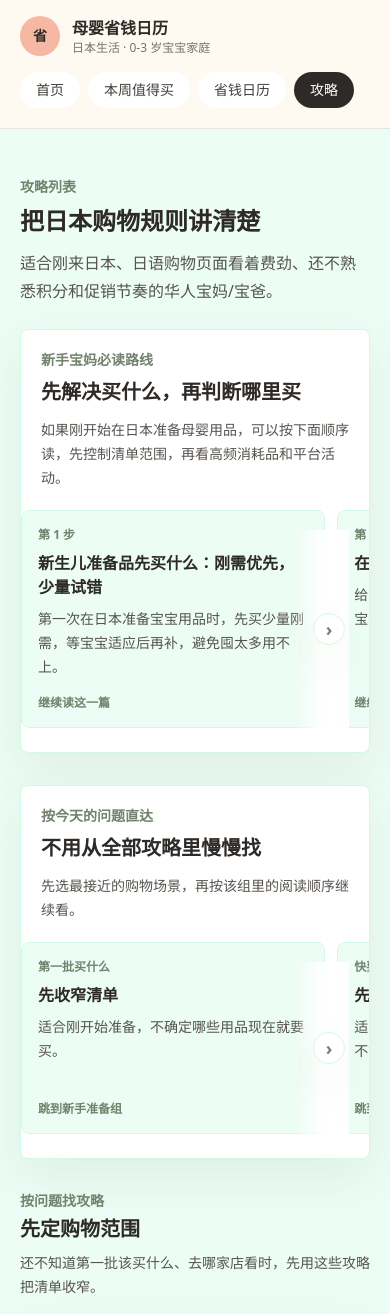
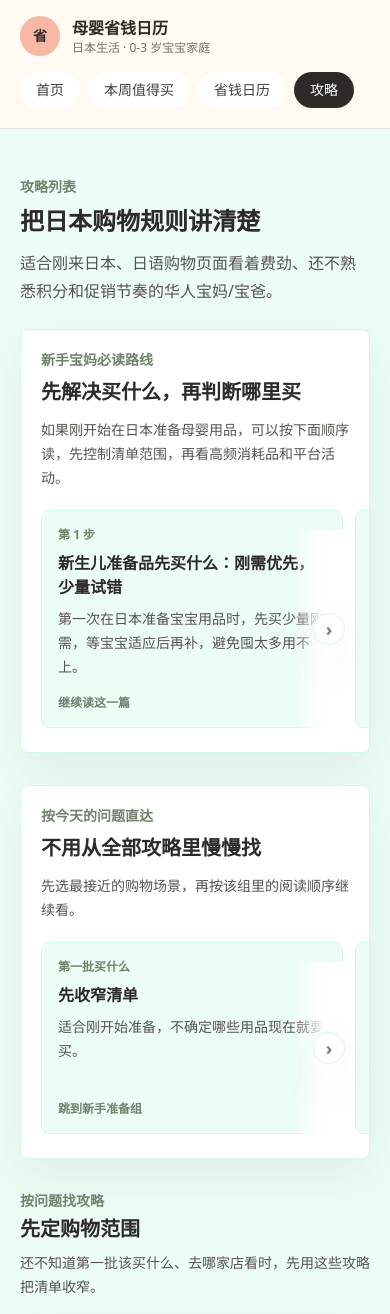
Before and after one commit to fengchuanli/mama-save-jp, a Next.js app: page /guides in a window 390 px wide. Shown: the top 1314 px of the page. Built offline with nearby package versions, Linux system fonts and the light colour scheme.

Commit message:
优化横滑卡片移动端留白

```diff
--- a/components/HorizontalCardSection.tsx
+++ b/components/HorizontalCardSection.tsx
@@ -15,6 +15,7 @@ type HorizontalCardSectionProps<T> = {
   renderCard: (item: T) => ReactNode;
   className?: string;
   scrollHintClassName?: string;
+  itemClassName?: string;
 };
 
 export function HorizontalCardSection<T>({
@@ -27,7 +28,8 @@ export function HorizontalCardSection<T>({
   getKey,
   renderCard,
   className = "",
-  scrollHintClassName = "from-cream via-cream/90"
+  scrollHintClassName = "from-cream via-cream/90",
+  itemClassName = "w-[calc(100vw-5.5rem)] max-w-[21rem] shrink-0 snap-start md:w-auto md:max-w-none md:shrink"
 }: HorizontalCardSectionProps<T>) {
   const scrollHintId = useId();
 
@@ -62,12 +64,12 @@ export function HorizontalCardSection<T>({
         </p>
         <div
           aria-describedby={scrollHintId}
-          className="no-scrollbar -mx-5 flex snap-x snap-mandatory gap-4 overflow-x-auto px-5 pb-2 pr-10 md:mx-0 md:grid md:snap-none md:grid-cols-3 md:gap-5 md:overflow-visible md:px-0 md:pb-0 md:pr-0"
+          className="no-scrollbar -mx-5 flex snap-x snap-mandatory scroll-px-5 gap-4 overflow-x-auto px-5 pb-2 pr-16 md:mx-0 md:grid md:snap-none md:grid-cols-3 md:gap-5 md:overflow-visible md:px-0 md:pb-0 md:pr-0"
         >
           {items.map((item) => (
             <div
               key={getKey(item)}
-              className="w-[82vw] max-w-[22rem] shrink-0 snap-start md:w-auto md:max-w-none md:shrink"
+              className={itemClassName}
             >
               {renderCard(item)}
             </div>
--- a/pages/guides/index.tsx
+++ b/pages/guides/index.tsx
@@ -212,13 +212,13 @@ export default function Guides({ guides }: GuidesProps) {
             <div
               aria-label="新手宝妈必读路线"
               aria-describedby={beginnerScrollHintId}
-              className="no-scrollbar -mx-5 mt-5 flex snap-x snap-mandatory gap-3 overflow-x-auto px-5 pb-1 md:mx-0 md:grid md:snap-none md:grid-cols-3 md:overflow-visible md:px-0 md:pb-0"
+              className="no-scrollbar -mx-5 mt-5 flex snap-x snap-mandatory scroll-px-5 gap-3 overflow-x-auto px-5 pb-1 pr-16 md:mx-0 md:grid md:snap-none md:grid-cols-3 md:overflow-visible md:px-0 md:pb-0 md:pr-0"
             >
               {beginnerGuides.map((guide, index) => (
                 <Link
                   key={guide.slug}
                   href={`/guides/${guide.slug}`}
-                  className="flex min-h-[12.5rem] w-[78vw] min-w-[17rem] shrink-0 snap-start flex-col rounded-lg border border-emerald-100 bg-emerald-50 p-4 transition hover:bg-white md:min-h-[13rem] md:w-auto md:min-w-0"
+                  className="flex min-h-[12.5rem] w-[calc(100vw-5.5rem)] max-w-[21rem] shrink-0 snap-start flex-col rounded-lg border border-emerald-100 bg-emerald-50 p-4 transition hover:bg-white md:min-h-[13rem] md:w-auto md:max-w-none md:shrink"
                 >
                   <p className="text-xs font-semibold text-tea">第 {index + 1} 步</p>
                   <h3 className="mt-2 text-base font-semibold leading-6 text-ink">
@@ -260,13 +260,13 @@ export default function Guides({ guides }: GuidesProps) {
             <div
               aria-label="按今天的问题直达"
               aria-describedby={problemScrollHintId}
-              className="no-scrollbar -mx-5 mt-5 flex snap-x snap-mandatory gap-3 overflow-x-auto px-5 pb-1 sm:mx-0 sm:grid sm:snap-none sm:grid-cols-2 sm:overflow-visible sm:px-0 sm:pb-0 lg:grid-cols-4"
+              className="no-scrollbar -mx-5 mt-5 flex snap-x snap-mandatory scroll-px-5 gap-3 overflow-x-auto px-5 pb-1 pr-16 sm:mx-0 sm:grid sm:snap-none sm:grid-cols-2 sm:overflow-visible sm:px-0 sm:pb-0 sm:pr-0 lg:grid-cols-4"
             >
               {quickProblemLinks.map((link) => (
                 <Link
                   key={link.href}
                   href={link.href}
-                  className="flex min-h-[12rem] w-[78vw] min-w-[17rem] shrink-0 snap-start flex-col rounded-lg border border-emerald-100 bg-emerald-50 p-4 transition hover:border-emerald-200 hover:bg-white sm:w-auto sm:min-w-0 sm:shrink lg:min-h-[13rem]"
+                  className="flex min-h-[12rem] w-[calc(100vw-5.5rem)] max-w-[21rem] shrink-0 snap-start flex-col rounded-lg border border-emerald-100 bg-emerald-50 p-4 transition hover:border-emerald-200 hover:bg-white sm:w-auto sm:max-w-none sm:shrink lg:min-h-[13rem]"
                 >
                   <p className="text-xs font-semibold text-tea">{link.label}</p>
                   <h3 className="mt-2 text-base font-semibold text-ink">{link.title}</h3>
--- a/pages/index.tsx
+++ b/pages/index.tsx
@@ -118,7 +118,7 @@ function HomeCalendarActionSection({ events }: { events: CalendarEvent[] }) {
         </p>
         <div
           aria-describedby={scrollHintId}
-          className="no-scrollbar -mx-5 flex snap-x snap-mandatory gap-4 overflow-x-auto px-5 pb-2 pr-10 md:mx-0 md:grid md:snap-none md:grid-cols-3 md:gap-5 md:overflow-visible md:px-0 md:pb-0 md:pr-0"
+          className="no-scrollbar -mx-5 flex snap-x snap-mandatory scroll-px-5 gap-4 overflow-x-auto px-5 pb-2 pr-16 md:mx-0 md:grid md:snap-none md:grid-cols-3 md:gap-5 md:overflow-visible md:px-0 md:pb-0 md:pr-0"
         >
           {events.map((event) => {
             const meta = calendarTimingMeta[event.buyingTiming];
@@ -126,7 +126,7 @@ function HomeCalendarActionSection({ events }: { events: CalendarEvent[] }) {
             return (
               <div
                 key={event.id}
-                className="w-[82vw] max-w-[22rem] shrink-0 snap-start md:w-auto md:max-w-none md:shrink"
+                className="w-[calc(100vw-5.5rem)] max-w-[21rem] shrink-0 snap-start md:w-auto md:max-w-none md:shrink"
               >
                 <Link
                   href={meta.href}
@@ -352,13 +352,13 @@ export default function Home({ deals, calendarEvents, paymentRebateEvents, guide
                 </p>
                 <div
                   aria-describedby={quickStartScrollHintId}
-                  className="no-scrollbar -mx-5 flex snap-x snap-mandatory gap-3 overflow-x-auto px-5 pb-2 pr-10 sm:mx-0 sm:grid sm:snap-none sm:grid-cols-2 sm:overflow-visible sm:px-0 sm:pb-0 sm:pr-0 lg:grid-cols-3"
+                  className="no-scrollbar -mx-5 flex snap-x snap-mandatory scroll-px-5 gap-3 overflow-x-auto px-5 pb-2 pr-16 sm:mx-0 sm:grid sm:snap-none sm:grid-cols-2 sm:overflow-visible sm:px-0 sm:pb-0 sm:pr-0 lg:grid-cols-3"
                 >
                   {quickStartRoutes.map((route) => (
                     <Link
                       key={route.label}
                       href={route.href}
-                      className="flex min-h-[12rem] w-[74vw] max-w-[18rem] shrink-0 snap-start flex-col rounded-lg border border-orange-100 bg-white/90 p-4 shadow-soft transition hover:border-peach hover:bg-white sm:w-auto sm:max-w-none sm:shrink"
+                      className="flex min-h-[12rem] w-[calc(100vw-5.5rem)] max-w-[21rem] shrink-0 snap-start flex-col rounded-lg border border-orange-100 bg-white/90 p-4 shadow-soft transition hover:border-peach hover:bg-white sm:w-auto sm:max-w-none sm:shrink"
                     >
                       <p className="text-xs font-semibold text-tea">{route.label}</p>
                       <h2 className="mt-2 text-base font-semibold leading-6 text-ink">{route.title}</h2>
```
Also changed, not shown: 1 other file (tests, documents, lock files or other folders).
